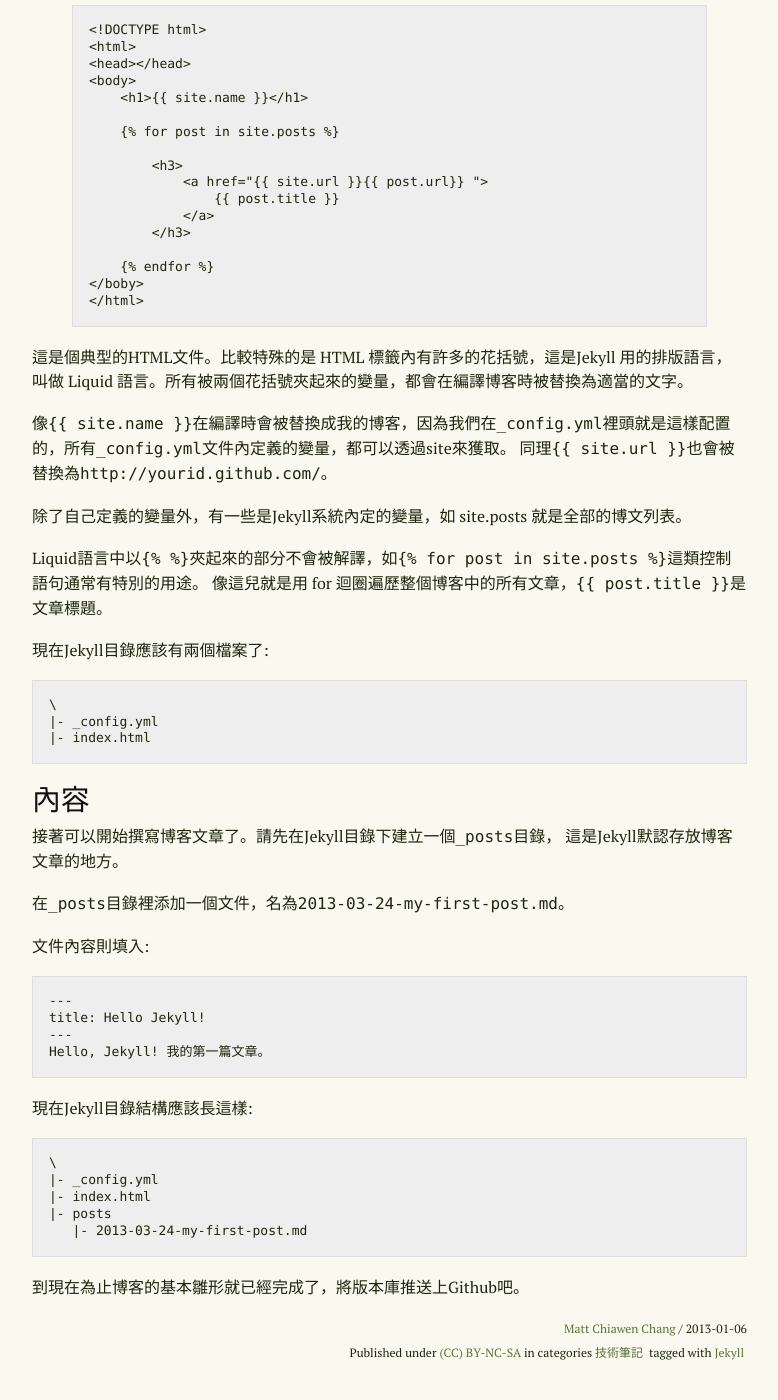
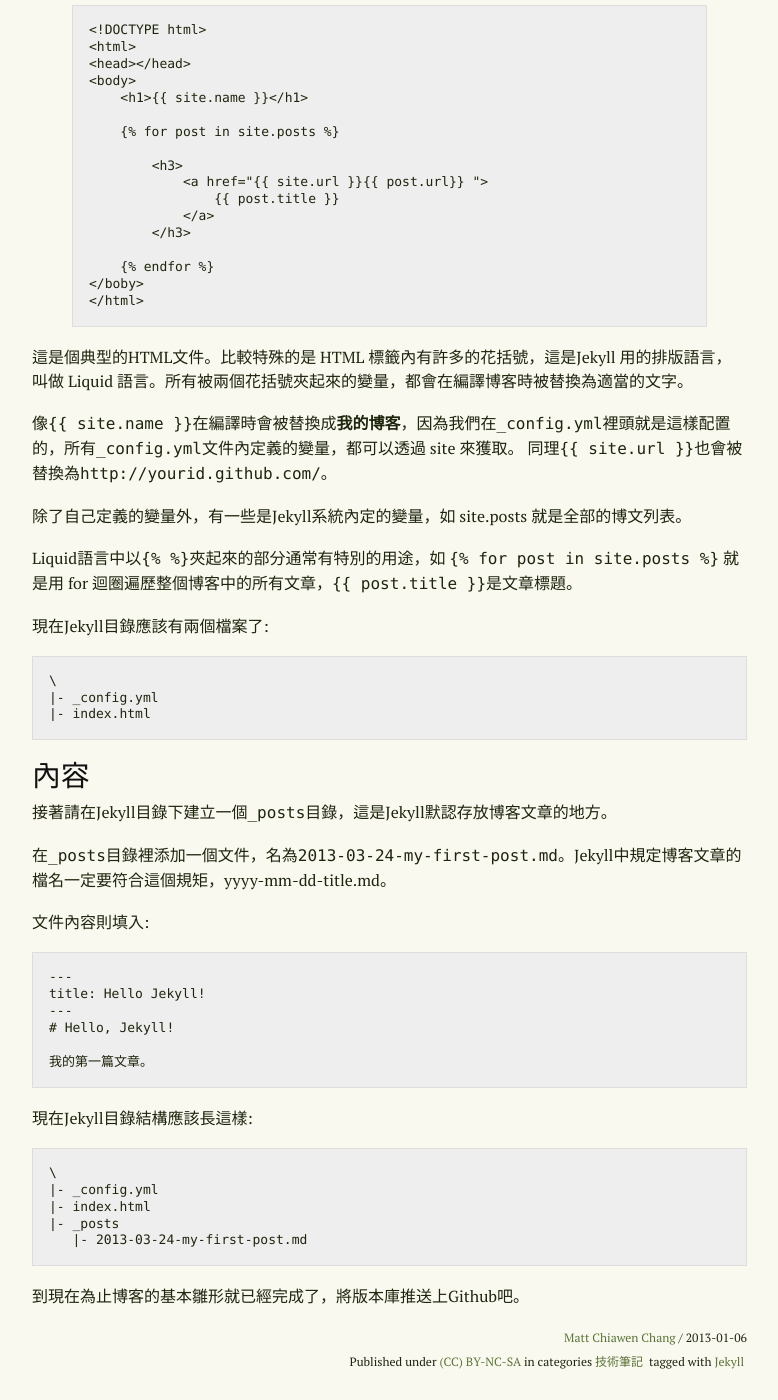
Before and after one commit to sndnvaps/sndnvaps.github.io, a Jekyll site: the page built from _posts/2013-01-06-Github-Pages-Jekyll-for-Windows-User-2.md, in a window 1280 px wide and 1400 px high, scrolled down 1190 px. Shown: the whole window, without its empty margins (248-1026 px from the left). Built offline with Jekyll 4.4.1, drawn with Linux system fonts in a browser that asks for light colours; Markdown is read by kramdown in place of the engine named in the settings; comment, search, counter and statistics services are not loaded; some of the changed text lies outside the part shown.

Commit message:
Github page 攻略 下

```diff
--- a/_posts/2013-01-06-Github-Pages-Jekyll-for-Windows-User-2.md
+++ b/_posts/2013-01-06-Github-Pages-Jekyll-for-Windows-User-2.md
@@ -8,7 +8,7 @@ published: true
 
 開始之前，請確定您已經可以用[上一篇]({{ site.url }}/2012/12/Github-Pages-Jekyll-for-Windows-Lasy-User-1.html)的方式，準備好一個 git 版本庫並且與Github同步。
 
-Github Pages並不僅僅只能存放靜態的HTML檔，事實上它採用了 [Jekyll](https://github.com/mojombo/jekyll) 作為後端系統。
+Github Pages 採用了 [Jekyll](https://github.com/mojombo/jekyll) 作為後端系統。
 Jekyll是一套靜態博客的生產引擎，只要遵守一些簡單的約定，它就可以生出一個完整的博客給你。
 
 
@@ -33,7 +33,7 @@ Jekyll也不例外，是由這三種東西構成的。
     markdown: rdiscount
 
 通常 _config.yml 文件裡頭寫的都是全站配置。
-例如上面的第一行我們給博客起了個名字'我的博客'，第二行是博客的網址 (記得把yourid換成你的Github帳號)，第三行則要求 Jekyll 編譯博客時採用對中文較友善的 RDiscount 解譯器。其他沒有寫出來的設置就是採默認值。
+例如上面的第一行我們給博客起了個名字 **我的博客**，第二行是博客的網址 (記得把yourid換成你的Github帳號)，第三行則要求 Jekyll 編譯博客時採用對中文較友善的 RDiscount 解譯器。其他沒有寫出來的設置就是採默認值。
 
 這種配置文件的寫法叫做YAML格式，每項設置一行。需要注意的是，**冒號後面一定要跟著一個空格**，這是YAML的規矩，少了這個空格，編譯網站就會報錯。
 
@@ -70,11 +70,11 @@ Jekyll也不例外，是由這三種東西構成的。
 
 這是個典型的HTML文件。比較特殊的是 HTML 標籤內有許多的花括號，這是Jekyll 用的排版語言，叫做 Liquid 語言。所有被兩個花括號夾起來的變量，都會在編譯博客時被替換為適當的文字。
 
-像`{{ "{{ site.name "}}}}`在編譯時會被替換成`我的博客`，因為我們在`_config.yml`裡頭就是這樣配置的，所有`_config.yml`文件內定義的變量，都可以透過site來獲取。 同理`{{ "{{ site.url "}}}}`也會被替換為`http://yourid.github.com/`。
+像`{{ "{{ site.name "}}}}`在編譯時會被替換成**我的博客**，因為我們在`_config.yml`裡頭就是這樣配置的，所有`_config.yml`文件內定義的變量，都可以透過 site 來獲取。 同理`{{ "{{ site.url "}}}}`也會被替換為`http://yourid.github.com/`。
 
 除了自己定義的變量外，有一些是Jekyll系統內定的變量，如 site.posts 就是全部的博文列表。
 
-Liquid語言中以`{{ "{%  "}}%}`夾起來的部分不會被解譯，如`{{ "{% for post in site.posts "}}%}`這類控制語句通常有特別的用途。 像這兒就是用 for 迴圈遍歷整個博客中的所有文章，`{{ "{{ post.title "}}}}`是文章標題。
+Liquid語言中以`{{ "{%  "}}%}`夾起來的部分通常有特別的用途，如 `{{ "{% for post in site.posts "}}%}` 就是用 for 迴圈遍歷整個博客中的所有文章，`{{ "{{ post.title "}}}}`是文章標題。
 
 現在Jekyll目錄應該有兩個檔案了:
 
@@ -82,26 +82,28 @@ Liquid語言中以`{{ "{%  "}}%}`夾起來的部分不會被解譯，如`{{ "{%
     |- _config.yml
     |- index.html
 
+
 ## 內容
 
-接著可以開始撰寫博客文章了。請先在Jekyll目錄下建立一個`_posts`目錄，
-這是Jekyll默認存放博客文章的地方。
+接著請在Jekyll目錄下建立一個`_posts`目錄，這是Jekyll默認存放博客文章的地方。
 
-在`_posts`目錄裡添加一個文件，名為`2013-03-24-my-first-post.md`。
+在`_posts`目錄裡添加一個文件，名為`2013-03-24-my-first-post.md`。Jekyll中規定博客文章的檔名一定要符合這個規矩，yyyy-mm-dd-title.md。
 
 文件內容則填入:
 
     ---
     title: Hello Jekyll!
     ---
-    Hello, Jekyll! 我的第一篇文章。
+    # Hello, Jekyll!
+
+    我的第一篇文章。
 
 現在Jekyll目錄結構應該長這樣:
 
     \
     |- _config.yml
     |- index.html
-    |- posts
+    |- _posts
        |- 2013-03-24-my-first-post.md
 
 到現在為止博客的基本雛形就已經完成了，將版本庫推送上Github吧。
```
